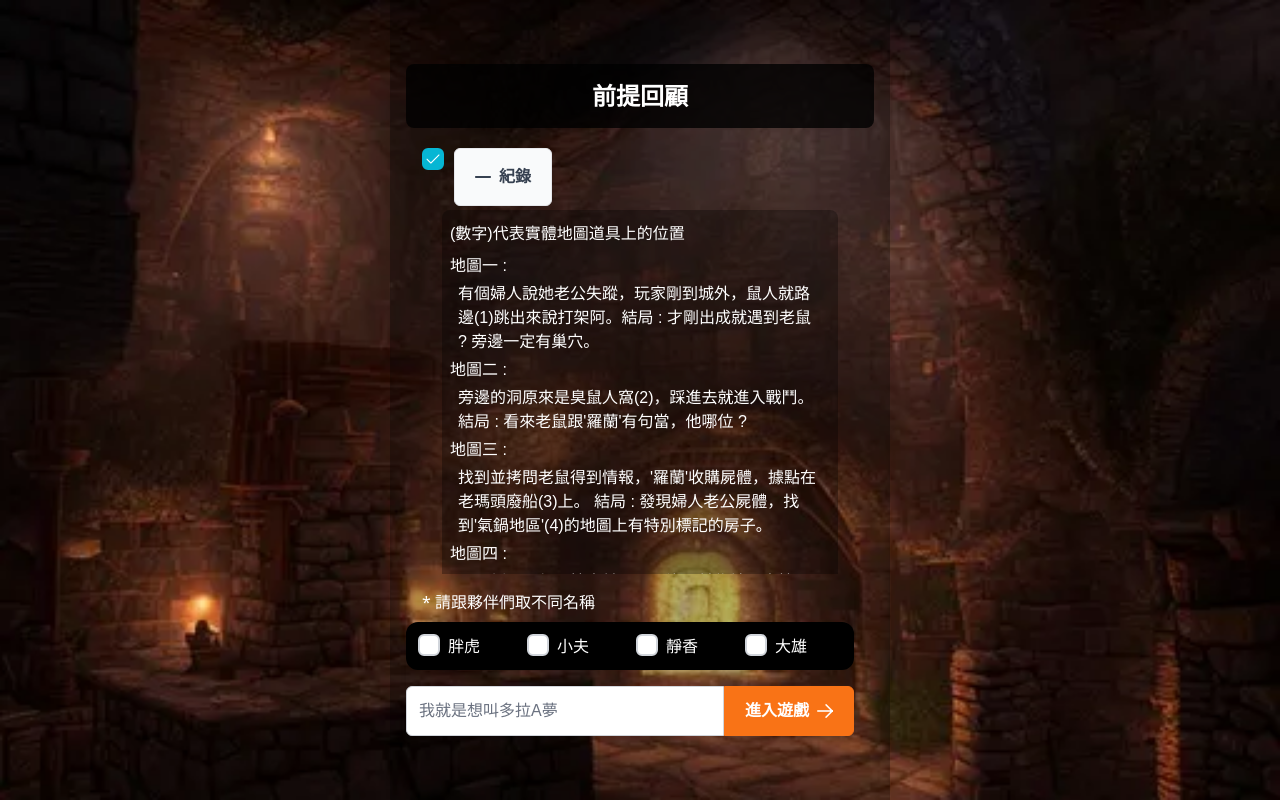
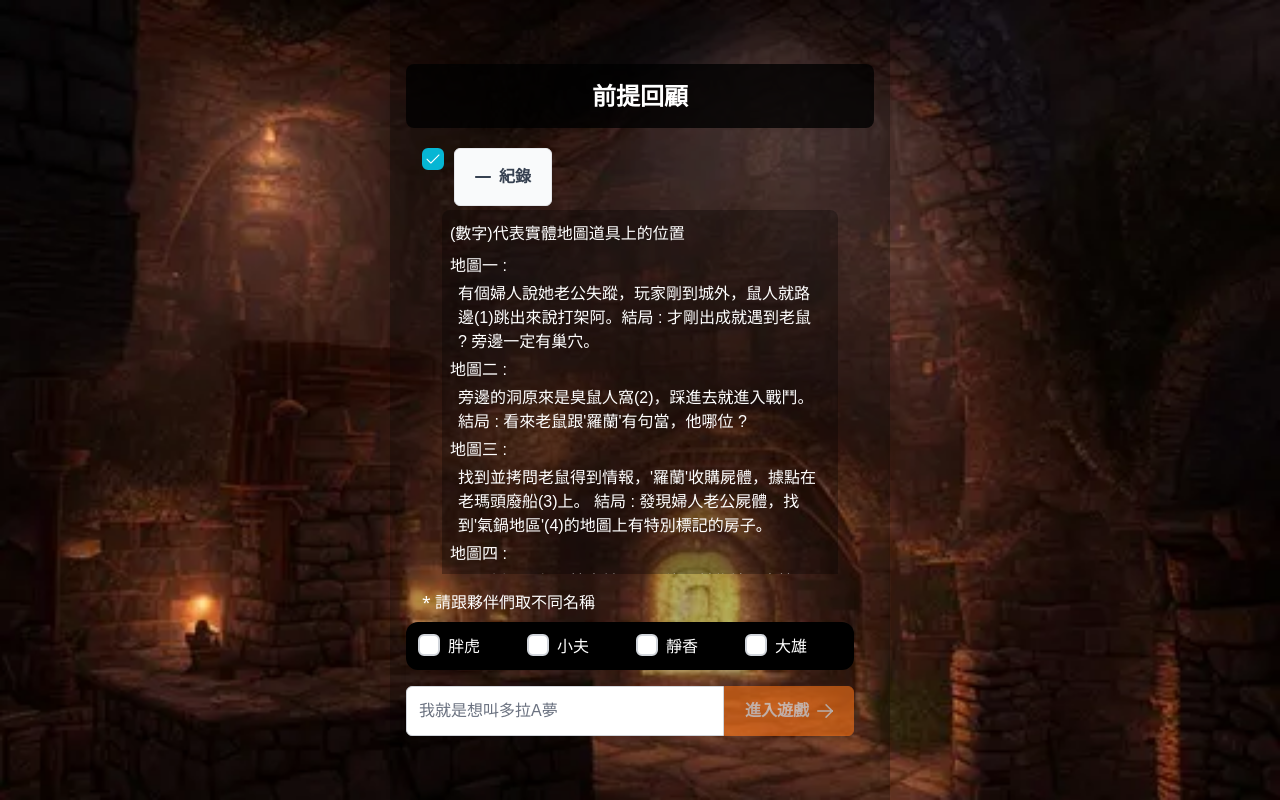
Before and after one commit to ccwChi/gloomhaven, a React (Create React App) app: page / in a window 1280 px wide. Built offline with nearby package versions, Linux system fonts and the light colour scheme; a web font is replaced by a local one.

Commit message:
修正signalR api

```diff
--- a/package.json
+++ b/package.json
@@ -1,5 +1,5 @@
 {
-  "name": "formularone.chatapp",
+  "name": "gloomhaven",
   "version": "0.1.0",
   "private": true,
   "homepage": "https://ccwchi.github.io/gloomhaven/",
--- a/package_for_netlify.json
+++ b/package_for_netlify.json
@@ -1,5 +1,5 @@
 {
-  "name": "formularone.chatapp",
+  "name": "gloomhaven",
   "version": "0.1.0",
   "private": true,
   "dependencies": {
--- a/src/App.jsx
+++ b/src/App.jsx
@@ -80,7 +80,7 @@ const App = () => {
     try {
       const newConn = new HubConnectionBuilder()
         // .withUrl("https://localhost:7169/room")
-        .withUrl("https://gloomhaven.azugrewebsites.net/room")
+        .withUrl("https://gloomhaven.azurewebsites.net/room")
         .withAutomaticReconnect()
         .configureLogging(LogLevel.Information)
         .build();
@@ -191,7 +191,7 @@ const App = () => {
       // }}
     >
       <div className="h-full flex flex-col p-4 relative gap-4 sm:max-w-[400px] max-w-[500px] min-w-[400px] w-full sm:bg-black sm:bg-opacity-30">
-        {isLoading && <LoadingBulbasaur />}
+        {/* {isLoading && <LoadingBulbasaur />} */}
         <CustomizeSidebar />
         {!conn && (
           <Home
--- a/src/pages/Home/Home.jsx
+++ b/src/pages/Home/Home.jsx
@@ -141,7 +141,7 @@ const Home = ({ joinRoom, isLoading, setIsLoading }) => {
             iconPos="right"
             label="進入遊戲"
             className="p-button-warning"
-            disabled={isLoading}
+            disabled={isLoading || !logingData.playerName}
             onClick={(e) => {
               handelEnterGame(e);
               setIsLoading(true);
```
Also changed, not shown: 1 other file (tests, documents, lock files or other folders).
